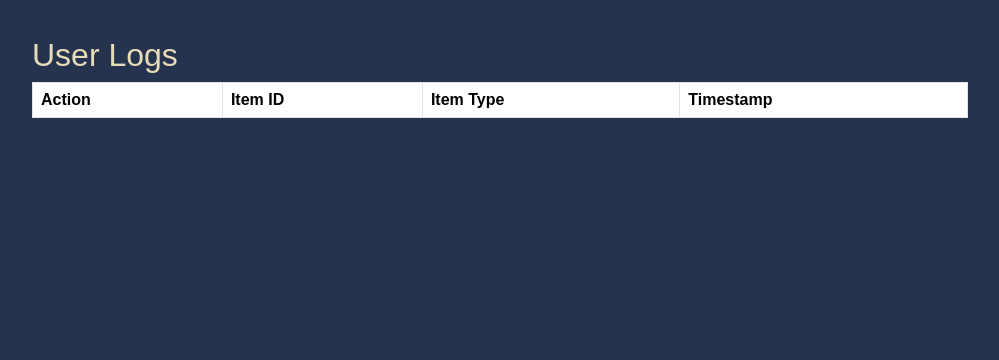
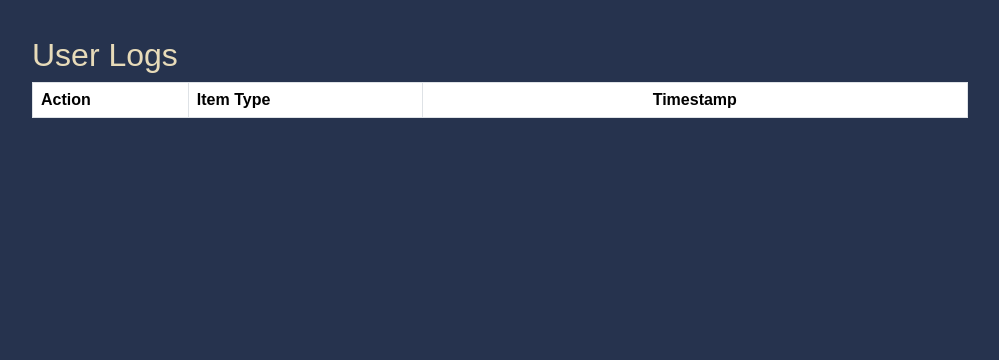
Before and after one commit to Suikyou/InfoSec_LabProj, a PHP site: page /sent_codes/CRUD/logs_page.php in a window 1280 px wide. Shown: the part 60-420 px from the top of the page, without its empty margins (140-1139 px from the left). Run offline with PHP 8.4, Linux system fonts and the light colour scheme; a user stored in the database is signed in; data comes from the database, SQL or seed files in the repository; lists and menus that the app fills with data are empty.

Commit message:
Add files via upload

```diff
--- a/sent_codes/crud_app/InfoSec/CRUD/delete_archived_task.php
+++ b/sent_codes/crud_app/InfoSec/CRUD/delete_archived_task.php
@@ -19,8 +19,8 @@ if(isset($_POST['task_id']) && !empty($_POST['task_id'])) {
     // Execute the query
     if(mysqli_query($connection, $query)) {
         // Log the deletion operation
-        $log_action = 'delete';
-        $item_type = 'archived_task';
+        $log_action = 'User deleted an';
+        $item_type = 'Archived Task';
         $insert_log_query = "INSERT INTO user_logs (user_id, action, item_id, item_type) VALUES (?, ?, ?, ?)";
         $stmt_log = $connection->prepare($insert_log_query);
         $stmt_log->bind_param("isss", $_SESSION['id'], $log_action, $task_id, $item_type);
--- a/sent_codes/crud_app/InfoSec/CRUD/insert_data.php
+++ b/sent_codes/crud_app/InfoSec/CRUD/insert_data.php
@@ -37,8 +37,8 @@ if (isset($_POST['add_task'])) {
             $task_id = $stmt->insert_id;
 
             // Log the insert operation
-            $log_action = 'insert';
-            $item_type = 'task';
+            $log_action = 'User created a';
+            $item_type = 'Task';
 
             $insert_log_query = "INSERT INTO user_logs (user_id, action, item_id, item_type) VALUES (?, ?, ?, ?)";
             $stmt_log = $connection->prepare($insert_log_query);
--- a/sent_codes/crud_app/InfoSec/CRUD/logs_page.php
+++ b/sent_codes/crud_app/InfoSec/CRUD/logs_page.php
@@ -18,10 +18,9 @@ if(!isset($_SESSION['valid'])){
     <table class="table table-hover table-bordered table-striped">
         <thead>
             <tr>
-                <th>Action</th>
-                <th>Item ID</th>
-                <th>Item Type</th>
-                <th>Timestamp</th>
+                <th class="col-2">Action</th>
+                <th class="col-3">Item Type</th>
+                <th class="col" style="text-align: center;">Timestamp</th>
             </tr>
         </thead>
         <tbody>
@@ -38,9 +37,8 @@ if(!isset($_SESSION['valid'])){
                     ?>
                     <tr>
                         <td><?php echo $row['action']; ?></td>
-                        <td><?php echo $row['item_id']; ?></td>
                         <td><?php echo $row['item_type']; ?></td>
-                        <td><?php echo $row['timestamp']; ?></td>
+                        <td class="text-center"><?php echo $row['timestamp']; ?></td>
                     </tr>
                     <?php
                 }
--- a/sent_codes/crud_app/InfoSec/CRUD/transfer_data.php
+++ b/sent_codes/crud_app/InfoSec/CRUD/transfer_data.php
@@ -38,8 +38,8 @@ if(isset($_POST['taskId'])) {
     }
 
     // Log the archive action
-    $log_action = 'archive';
-    $item_type = 'task';
+    $log_action = 'User archived a';
+    $item_type = 'Task';
     $insert_log_query = "INSERT INTO user_logs (user_id, action, item_id, item_type) VALUES (?, ?, ?, ?)";
     $stmt_log = $connection->prepare($insert_log_query);
     $stmt_log->bind_param("isss", $_SESSION['id'], $log_action, $taskId, $item_type);
--- a/sent_codes/crud_app/InfoSec/CRUD/update_task.php
+++ b/sent_codes/crud_app/InfoSec/CRUD/update_task.php
@@ -40,8 +40,8 @@ if (isset($_POST['update_task'])) {
         die("Query failed: " . mysqli_error($connection));
     } else {
         // Log the update operation
-        $log_action = 'update';
-        $item_type = 'task';
+        $log_action = 'User updated a';
+        $item_type = 'Task';
         $update_log_query = "INSERT INTO user_logs (user_id, action, item_id, item_type) VALUES (?, ?, ?, ?)";
         $stmt_log = $connection->prepare($update_log_query);
         $stmt_log->bind_param("isss", $_SESSION['id'], $log_action, $idnew, $item_type);
```
